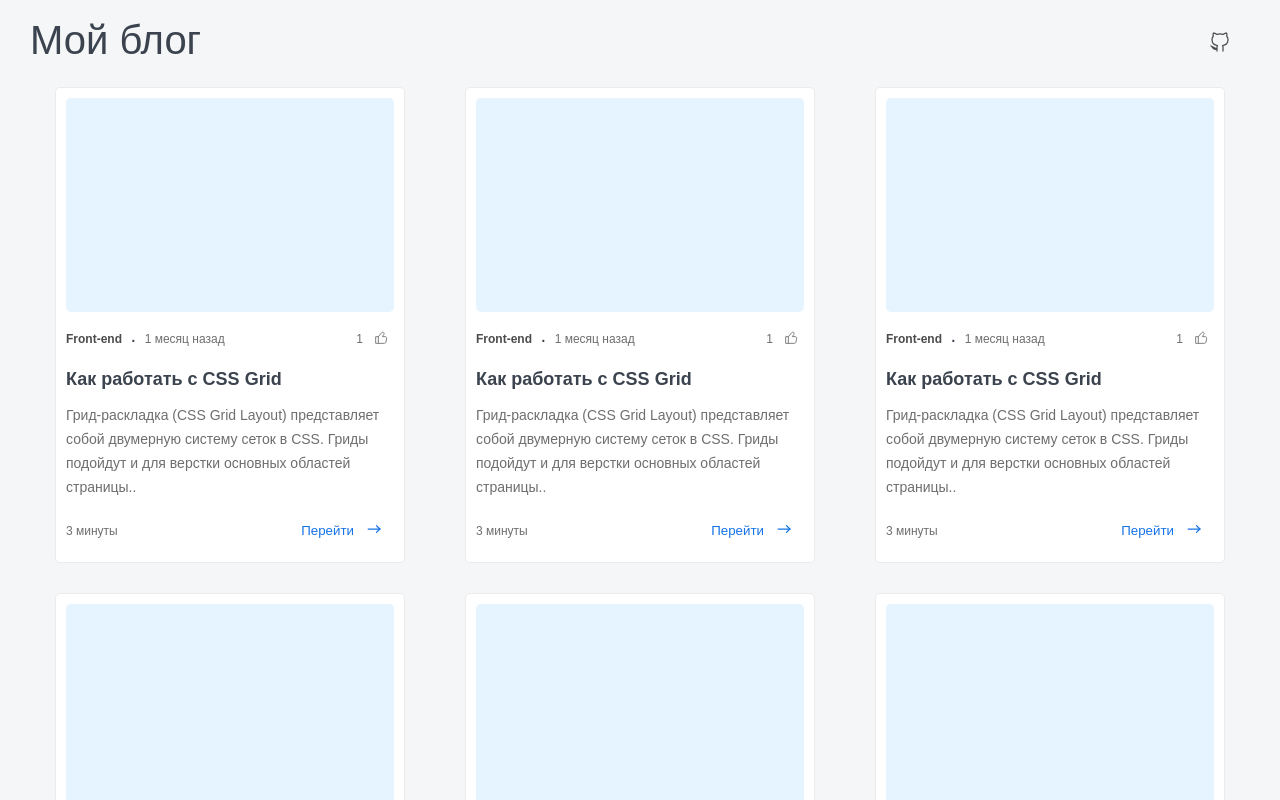
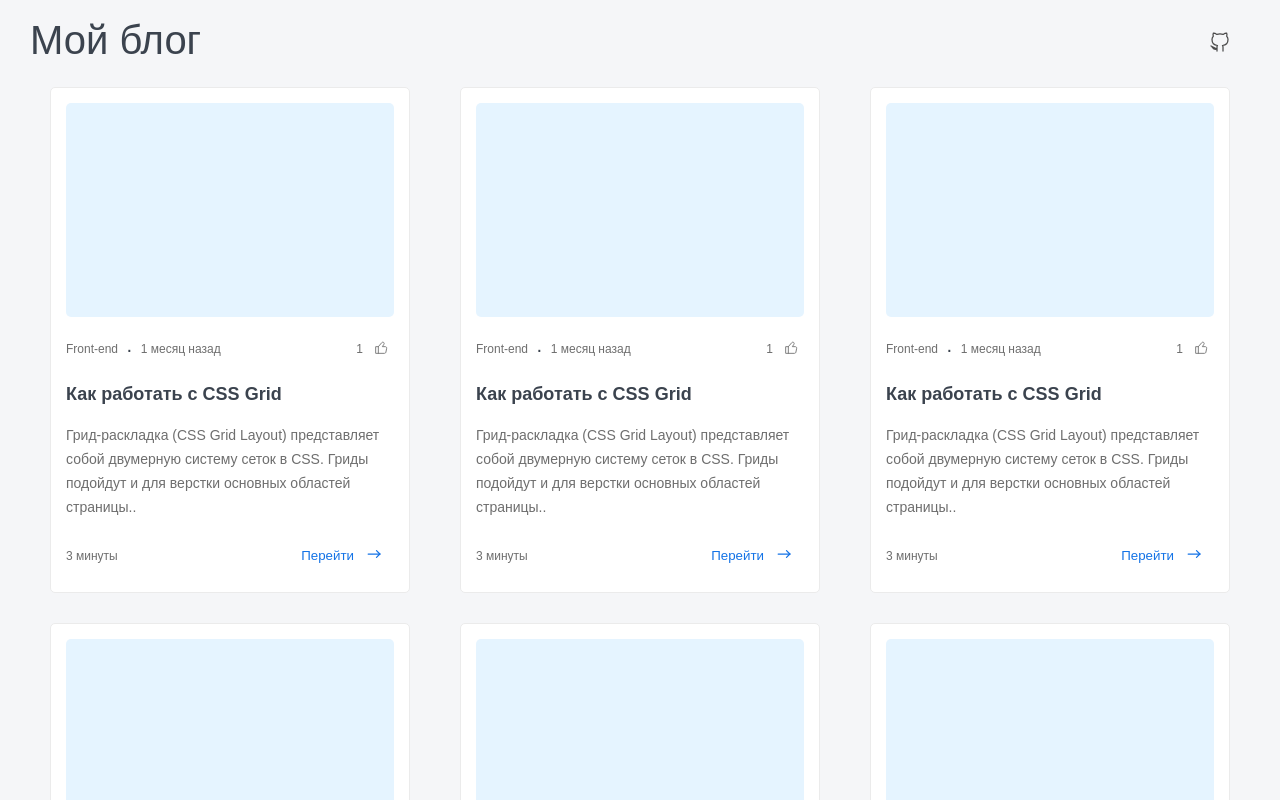
Before and after one commit to DmytryTre/next-js-project, a Next.js app: page / in a window 1280 px wide. Shown: the top 800 px of the page. Built offline with nearby package versions, Linux system fonts and the light colour scheme.

Commit message:
add gap to BlogCard

```diff
--- a/components/BlogCard/BlogCard.module.css
+++ b/components/BlogCard/BlogCard.module.css
@@ -1,27 +1,28 @@
 .container {
-    display: flex;
-    flex-direction: column;
-    gap: 10px;
-    max-width: 350px;
-    padding: 10px;
-    background-color: var(--white);
-    border-radius: 5px;
-    border: 1px solid var(--grey-light);
+  display: grid;
+  grid-template-columns: 1fr auto;
+  grid-template-rows: 1fr auto auto auto auto;
+  gap: 15px;
+  align-items: center;
+  grid-template-areas:
+    "image   image"
+    "tags    like"
+    "title   title"
+    "descr   descr"
+    "time    button";
+  max-width: 360px;
+  padding: 15px;
+  background-color: var(--white);
+  border-radius: 5px;
+  border: 1px solid var(--grey-light);
 }
 
-.header {
-    display: flex;
-    justify-content: space-between;
-    align-items: center;
-}
-
-.footer {
-    display: flex;
-    justify-content: space-between;
-    align-items: center;
-}
-
-.tagTitle.tagTitle {
-    color: var(--grey-dark);
-    font-weight: bold;
-}
+.container > :nth-child(1) { grid-area: image; }
+.container > :nth-child(2) { grid-area: tags; }
+.container > :nth-child(3) { grid-area: like; }
+.container > :nth-child(3) { justify-self: end }
+.container > :nth-child(4) { grid-area: title; }
+.container > :nth-child(5) { grid-area: descr; }
+.container > :nth-child(6) { grid-area: time; }
+.container > :nth-child(7) { grid-area: button; }
+.container > :nth-child(7) { justify-self: end }
--- a/components/BlogCard/BlogCard.tsx
+++ b/components/BlogCard/BlogCard.tsx
@@ -18,23 +18,22 @@ export const BlogCard = ({}: BlogCardProps): React.ReactElement => {
         width={330}
         height={190}
       />
-      <div className={styles.header}>
+
       <Tags tagsData={myElements} />
       <LikeCounterButton>
         <P size="s">1</P>
       </LikeCounterButton>
-      </div>
+
       <Htag Tag="h4">Как работать с CSS Grid</Htag>
       <P size="m">
         Грид-раскладка (CSS Grid Layout) представляет собой двумерную систему сеток в CSS.
         Гриды подойдут и для верстки основных областей страницы..
       </P>
-      <div className={styles.footer}>
+
       <P size="s">3 минуты</P>
       <Button appearance="ghost" arrow="right">
         Перейти
       </Button>
     </div>
-    </div>
   );
 };
```
Lines whose indentation alone changed are shown as unchanged.
